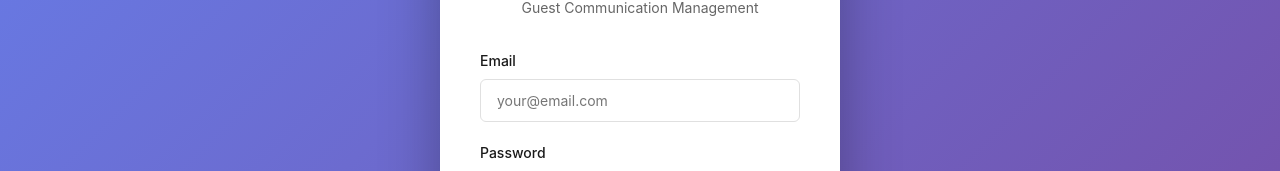
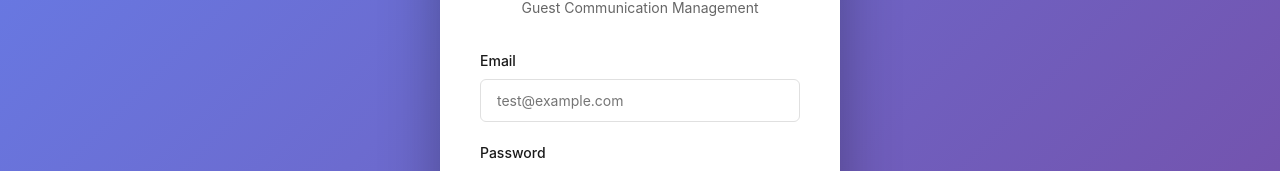
Before and after one commit to Max-M2000/hotelflow, a React app in the folder frontend/: page /login in a window 1280 px wide. Shown: the part 266-437 px from the top of the page. Built offline with nearby package versions, Linux system fonts and the light colour scheme.

Commit message:
change email input type to text to allow any format

```diff
--- a/frontend/src/pages/LoginPage.jsx
+++ b/frontend/src/pages/LoginPage.jsx
@@ -43,10 +43,10 @@ const LoginPage = ({ onLogin }) => {
             <label htmlFor="email">Email</label>
             <input
               id="email"
-              type="email"
+              type="text"
               value={email}
               onChange={(e) => setEmail(e.target.value)}
-              placeholder="your@email.com"
+              placeholder="test@example.com"
               className="authInput"
             />
           </div>
```
